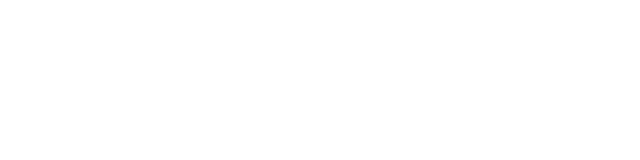
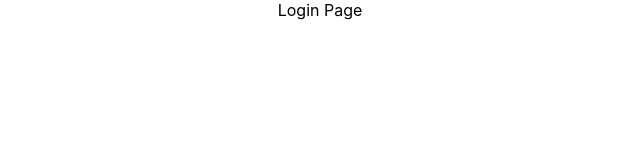
Before and after one commit to haduigon/kochanet, a React (Create React App) app: page / in a window 1280 px wide. Shown: the top 160 px of the page, without its empty margins (320-960 px from the left). Built offline with nearby package versions, Linux system fonts and the light colour scheme.

Commit message:
started point of routing is done

```diff
--- a/src/App.tsx
+++ b/src/App.tsx
@@ -1,11 +1,12 @@
 import React from 'react';
 import logo from './logo.svg';
 import './App.css';
+import { Outlet } from 'react-router-dom';
 
 function App() {
   return (
     <div className="App">
-
+      <Outlet />
     </div>
   );
 }
--- a/src/Root.tsx
+++ b/src/Root.tsx
@@ -10,7 +10,9 @@
 export const Root = () => (
   <HashRouter>
     <Routes>
-      <Route path='/' element={<App />} />
+      <Route path='/' element={<App />} >
+        <Route index element={<LoginPage/>}/>
+      </Route>
     </Routes>
   </HashRouter>
 )
--- a/src/index.tsx
+++ b/src/index.tsx
@@ -1,11 +1,12 @@
 import React from 'react';
 import ReactDOM from 'react-dom/client';
 import './index.css';
-import App from './App';
+// import App from './App';
+import { Root } from './Root';
 
 const root = ReactDOM.createRoot(
   document.getElementById('root') as HTMLElement
 );
 root.render(
-    <App />
+    <Root />
 );
```
